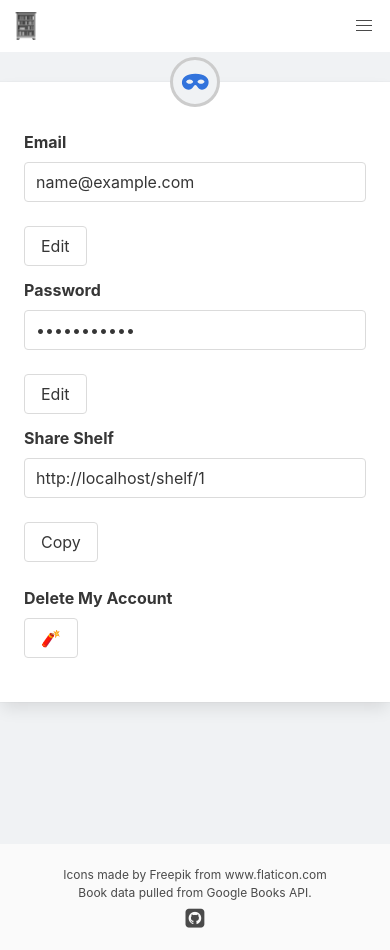
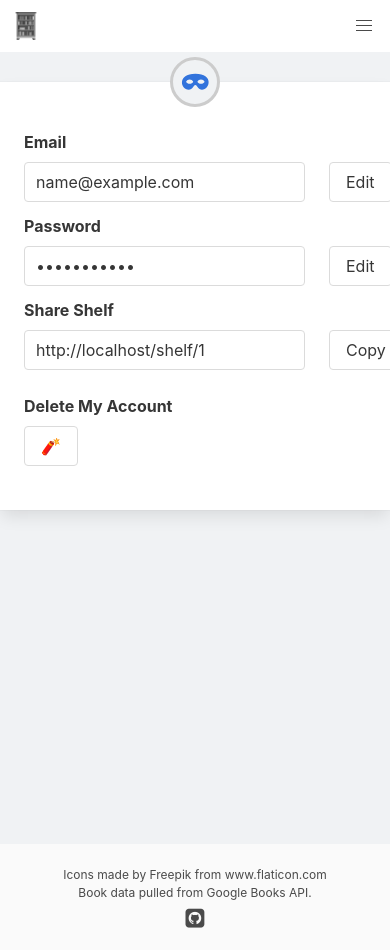
Before and after one commit to ashmidgley/bookshelf, a React (Create React App) app: page /my-account in a window 390 px wide. Built offline with nearby package versions, Linux system fonts and the light colour scheme; sample sign-in values are in the browser's storage.

Commit message:
Fix columns for mobile my account.

```diff
--- a/src/components/my-account/my-account.js
+++ b/src/components/my-account/my-account.js
@@ -56,7 +56,7 @@ class MyAccount extends React.Component {
                         <form className="form">
                             <div className="field">
                                 <label className="label">Email</label>
-                                <div className="columns">
+                                <div className="columns is-mobile">
                                     <div className="column">
                                         <div className="control">
                                             <input className='input' type="text" value={this.state.email} readOnly />
@@ -69,7 +69,7 @@ class MyAccount extends React.Component {
                             </div>
                             <div className="field">
                                 <label className="label">Password</label>
-                                <div className="columns">
+                                <div className="columns is-mobile">
                                     <div className="column">
                                         <div className="control">
                                             <input className='input' type="password" value="placeholder" readOnly />
@@ -82,7 +82,7 @@ class MyAccount extends React.Component {
                             </div>
                             <div className="field">
                                 <label className="label">Share Shelf</label>
-                                <div className="columns" style={{'marginBottom': '0'}}>
+                                <div className="columns is-mobile" style={{'marginBottom': '0'}}>
                                     <div className="column">
                                         <div className="control">
                                             <input
```
